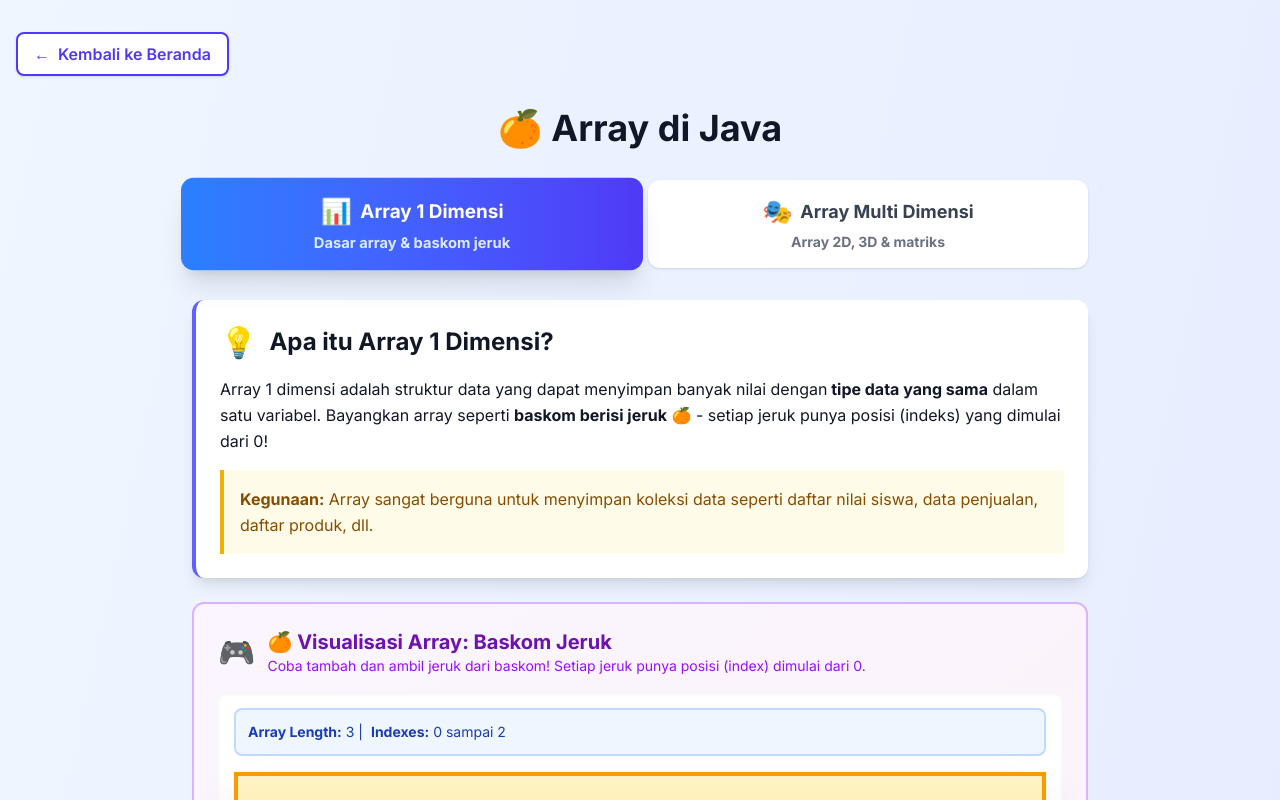
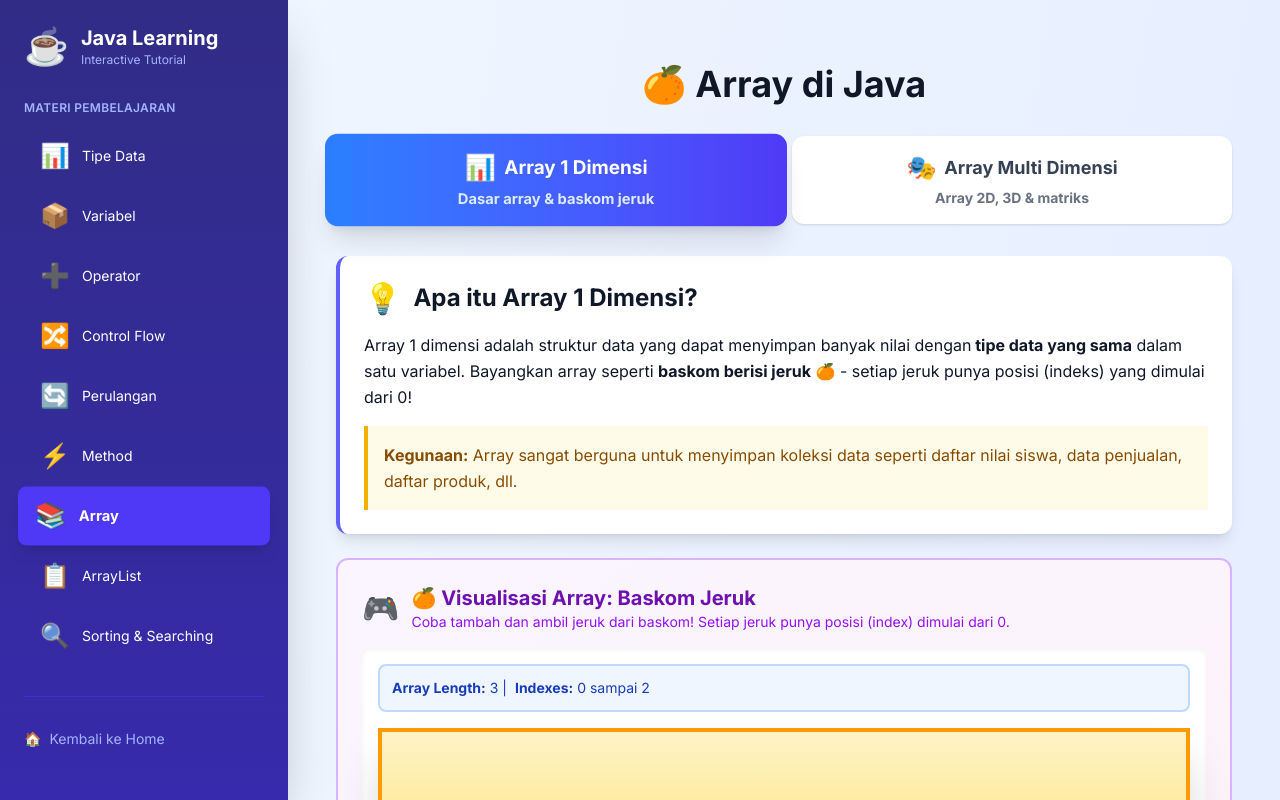
Before and after one commit to ZGE26/vibe-coding-alpro, a Next.js app: page /array in a window 1280 px wide. Shown: the top 800 px of the page. Built offline with nearby package versions, Linux system fonts and the light colour scheme.

Commit message:
Add Notion-style sidebar navigation with PageLayout for all learning pages

```diff
--- a/app/array/page.tsx
+++ b/app/array/page.tsx
@@ -1,7 +1,7 @@
 'use client';
 
 import { useState } from 'react';
-import BackButton from '@/components/BackButton';
+import PageLayout from '@/components/PageLayout';
 import Array1D from './components/Array1D';
 import Array2D from './components/Array2D';
 
@@ -9,9 +9,9 @@ export default function ArrayPage() {
   const [activeTab, setActiveTab] = useState<'1d' | '2d'>('1d');
 
   return (
+    <PageLayout>
     <div className="min-h-screen bg-gradient-to-br from-blue-50 to-indigo-100">
       <div className="container mx-auto px-4 py-8">
-        <BackButton />
 
         <div className="max-w-4xl mx-auto mt-8">
           <h1 className="text-4xl font-bold text-gray-900 mb-8 text-center">
@@ -59,5 +59,6 @@ export default function ArrayPage() {
         </div>
       </div>
     </div>
+    </PageLayout>
   );
 }
--- a/app/arraylist/page.tsx
+++ b/app/arraylist/page.tsx
@@ -1,7 +1,7 @@
 "use client";
 
 import { useState } from "react";
-import BackButton from "@/components/BackButton";
+import PageLayout from "@/components/PageLayout";
 import ContentCard from "@/components/ContentCard";
 import CodeExample from "@/components/CodeExample";
 import InteractiveDemo from "@/components/InteractiveDemo";
@@ -89,9 +89,9 @@ export default function ArrayListPage() {
   };
 
   return (
+    <PageLayout>
     <div className="min-h-screen bg-gradient-to-br from-green-50 to-emerald-100">
       <div className="container mx-auto px-4 py-8">
-        <BackButton />
 
         <div className="max-w-4xl mx-auto mt-8">
           <h1 className="text-4xl font-bold text-gray-900 mb-8 text-center">
@@ -723,5 +723,6 @@ public class ManajemenSiswa {
         </div>
       </div>
     </div>
+    </PageLayout>
   );
 }
--- a/app/control-flow/page.tsx
+++ b/app/control-flow/page.tsx
@@ -1,7 +1,7 @@
 "use client";
 
 import { useState } from "react";
-import BackButton from '@/components/BackButton';
+import PageLayout from '@/components/PageLayout';
 import ContentCard from '@/components/ContentCard';
 import CodeExample from '@/components/CodeExample';
 import InteractiveDemo from "@/components/InteractiveDemo";
@@ -46,9 +46,9 @@ export default function ControlFlowPage() {
   const suhuResult = getSuhuStatus(suhuInput);
 
   return (
+    <PageLayout>
     <div className="min-h-screen bg-gradient-to-br from-purple-50 to-pink-100">
       <div className="container mx-auto px-4 py-8">
-        <BackButton />
 
         <div className="max-w-4xl mx-auto mt-8">
           <h1 className="text-4xl font-bold text-gray-900 mb-8 text-center">
@@ -534,5 +534,6 @@ if (username.equals("admin")) {
         </div>
       </div>
     </div>
+    </PageLayout>
   );
 }
--- a/app/perulangan/page.tsx
+++ b/app/perulangan/page.tsx
@@ -1,7 +1,7 @@
 "use client";
 
 import { useState } from "react";
-import BackButton from "@/components/BackButton";
+import PageLayout from "@/components/PageLayout";
 import ForLoop from "./components/ForLoop";
 import WhileLoop from "./components/WhileLoop";
 
@@ -9,9 +9,9 @@ export default function PerulanganPage() {
   const [activeTab, setActiveTab] = useState<"for" | "while">("for");
 
   return (
+    <PageLayout>
     <div className="min-h-screen bg-gradient-to-br from-blue-50 to-indigo-100">
       <div className="container mx-auto px-4 py-8">
-        <BackButton />
 
         <div className="max-w-4xl mx-auto mt-8">
           <h1 className="text-4xl font-bold text-gray-900 mb-8 text-center">
@@ -51,5 +51,6 @@ export default function PerulanganPage() {
         </div>
       </div>
     </div>
+    </PageLayout>
   );
 }
--- a/app/sorting-searching/page.tsx
+++ b/app/sorting-searching/page.tsx
@@ -1,7 +1,7 @@
 "use client";
 
 import { useState } from "react";
-import BackButton from "@/components/BackButton";
+import PageLayout from "@/components/PageLayout";
 import ContentCard from "@/components/ContentCard";
 import CodeExample from "@/components/CodeExample";
 import InteractiveDemo from "@/components/InteractiveDemo";
@@ -116,9 +116,9 @@ export default function SortingSearchingPage() {
   };
 
   return (
+    <PageLayout>
     <div className="min-h-screen bg-gradient-to-br from-orange-50 to-yellow-100">
       <div className="container mx-auto px-4 py-8">
-        <BackButton />
 
         <div className="max-w-4xl mx-auto mt-8">
           <h1 className="text-4xl font-bold text-gray-900 mb-8 text-center">
@@ -695,5 +695,6 @@ Data 45 ditemukan di index 5
         </div>
       </div>
     </div>
+    </PageLayout>
   );
 }
--- a/app/variabel/page.tsx
+++ b/app/variabel/page.tsx
@@ -1,7 +1,7 @@
 "use client";
 
 import { useState } from "react";
-import BackButton from '@/components/BackButton';
+import PageLayout from '@/components/PageLayout';
 import ContentCard from '@/components/ContentCard';
 import CodeExample from '@/components/CodeExample';
 import InteractiveDemo from "@/components/InteractiveDemo";
@@ -46,9 +46,9 @@ System.out.println(${conventionName});`;
   };
 
   return (
+    <PageLayout>
     <div className="min-h-screen bg-gradient-to-br from-blue-50 to-indigo-100">
       <div className="container mx-auto px-4 py-8">
-        <BackButton />
 
         <div className="max-w-4xl mx-auto mt-8">
           <h1 className="text-4xl font-bold text-gray-900 mb-8 text-center">
@@ -541,5 +541,6 @@ Status: LULUS
         </div>
       </div>
     </div>
+    </PageLayout>
   );
 }
--- /dev/null
+++ b/components/PageLayout.tsx
@@ -0,0 +1,18 @@
+"use client";
+
+import Sidebar from "./Sidebar";
+
+interface PageLayoutProps {
+  children: React.ReactNode;
+}
+
+export default function PageLayout({ children }: PageLayoutProps) {
+  return (
+    <div className="flex min-h-screen">
+      <Sidebar />
+      <main className="flex-1 lg:ml-72 transition-all duration-300">
+        {children}
+      </main>
+    </div>
+  );
+}
--- /dev/null
+++ b/components/Sidebar.tsx
@@ -0,0 +1,163 @@
+"use client";
+
+import Link from "next/link";
+import { usePathname } from "next/navigation";
+import { useState } from "react";
+
+export default function Sidebar() {
+  const pathname = usePathname();
+  const [isOpen, setIsOpen] = useState(false);
+
+  const menuItems = [
+    {
+      id: 1,
+      title: "Tipe Data",
+      href: "/tipe-data",
+      icon: "📊",
+    },
+    {
+      id: 2,
+      title: "Variabel",
+      href: "/variabel",
+      icon: "📦",
+    },
+    {
+      id: 3,
+      title: "Operator",
+      href: "/operator",
+      icon: "➕",
+    },
+    {
+      id: 4,
+      title: "Control Flow",
+      href: "/control-flow",
+      icon: "🔀",
+    },
+    {
+      id: 5,
+      title: "Perulangan",
+      href: "/perulangan",
+      icon: "🔄",
+    },
+    {
+      id: 6,
+      title: "Method",
+      href: "/method",
+      icon: "⚡",
+    },
+    {
+      id: 7,
+      title: "Array",
+      href: "/array",
+      icon: "📚",
+    },
+    {
+      id: 8,
+      title: "ArrayList",
+      href: "/arraylist",
+      icon: "📋",
+    },
+    {
+      id: 9,
+      title: "Sorting & Searching",
+      href: "/sorting-searching",
+      icon: "🔍",
+    },
+  ];
+
+  return (
+    <>
+      {/* Mobile Toggle Button */}
+      <button
+        onClick={() => setIsOpen(!isOpen)}
+        className="lg:hidden fixed top-4 left-4 z-50 bg-indigo-600 text-white p-3 rounded-lg shadow-lg hover:bg-indigo-700 transition-all"
+      >
+        {isOpen ? "✕" : "☰"}
+      </button>
+
+      {/* Overlay for mobile */}
+      {isOpen && (
+        <div
+          className="lg:hidden fixed inset-0 bg-black/50 z-30"
+          onClick={() => setIsOpen(false)}
+        />
+      )}
+
+      {/* Sidebar */}
+      <aside
+        className={`fixed top-0 left-0 h-screen bg-gradient-to-b from-indigo-900 to-indigo-800 text-white shadow-2xl z-40 transition-transform duration-300 ${
+          isOpen ? "translate-x-0" : "-translate-x-full"
+        } lg:translate-x-0 w-72 overflow-y-auto`}
+      >
+        <div className="p-6">
+          {/* Logo/Header */}
+          <Link href="/" className="block mb-8">
+            <div className="flex items-center gap-3 hover:scale-105 transition-transform">
+              <span className="text-4xl">☕</span>
+              <div>
+                <h2 className="text-xl font-bold">Java Learning</h2>
+                <p className="text-xs text-indigo-300">Interactive Tutorial</p>
+              </div>
+            </div>
+          </Link>
+
+          {/* Navigation Menu */}
+          <nav>
+            <p className="text-xs font-semibold text-indigo-300 mb-3 uppercase tracking-wide">
+              Materi Pembelajaran
+            </p>
+            <ul className="space-y-1">
+              {menuItems.map((item) => {
+                const isActive = pathname === item.href;
+                return (
+                  <li key={item.id}>
+                    <Link
+                      href={item.href}
+                      onClick={() => setIsOpen(false)}
+                      className={`flex items-center gap-3 px-4 py-3 rounded-lg transition-all duration-200 ${
+                        isActive
+                          ? "bg-indigo-600 shadow-lg scale-105 font-bold"
+                          : "hover:bg-indigo-700/50 hover:translate-x-1"
+                      }`}
+                    >
+                      <span className="text-2xl">{item.icon}</span>
+                      <span className="text-sm">{item.title}</span>
+                    </Link>
+                  </li>
+                );
+              })}
+            </ul>
+          </nav>
+
+          {/* Footer Info */}
+          <div className="mt-8 pt-8 border-t border-indigo-700">
+            <Link
+              href="/"
+              className="flex items-center gap-2 text-sm text-indigo-300 hover:text-white transition-colors"
+            >
+              <span>🏠</span>
+              <span>Kembali ke Home</span>
+            </Link>
+          </div>
+        </div>
+
+        {/* Scrollbar Styling */}
+        <style jsx>{`
+          aside::-webkit-scrollbar {
+            width: 6px;
+          }
+          aside::-webkit-scrollbar-track {
+            background: rgba(255, 255, 255, 0.1);
+          }
+          aside::-webkit-scrollbar-thumb {
+            background: rgba(255, 255, 255, 0.3);
+            border-radius: 3px;
+          }
+          aside::-webkit-scrollbar-thumb:hover {
+            background: rgba(255, 255, 255, 0.5);
+          }
+        `}</style>
+      </aside>
+    </>
+  );
+}
```
Also changed, not shown: app/method/page.tsx (+5 -4 lines), app/operator/page.tsx (+5 -4 lines), app/tipe-data/page.tsx (+5 -4 lines).
